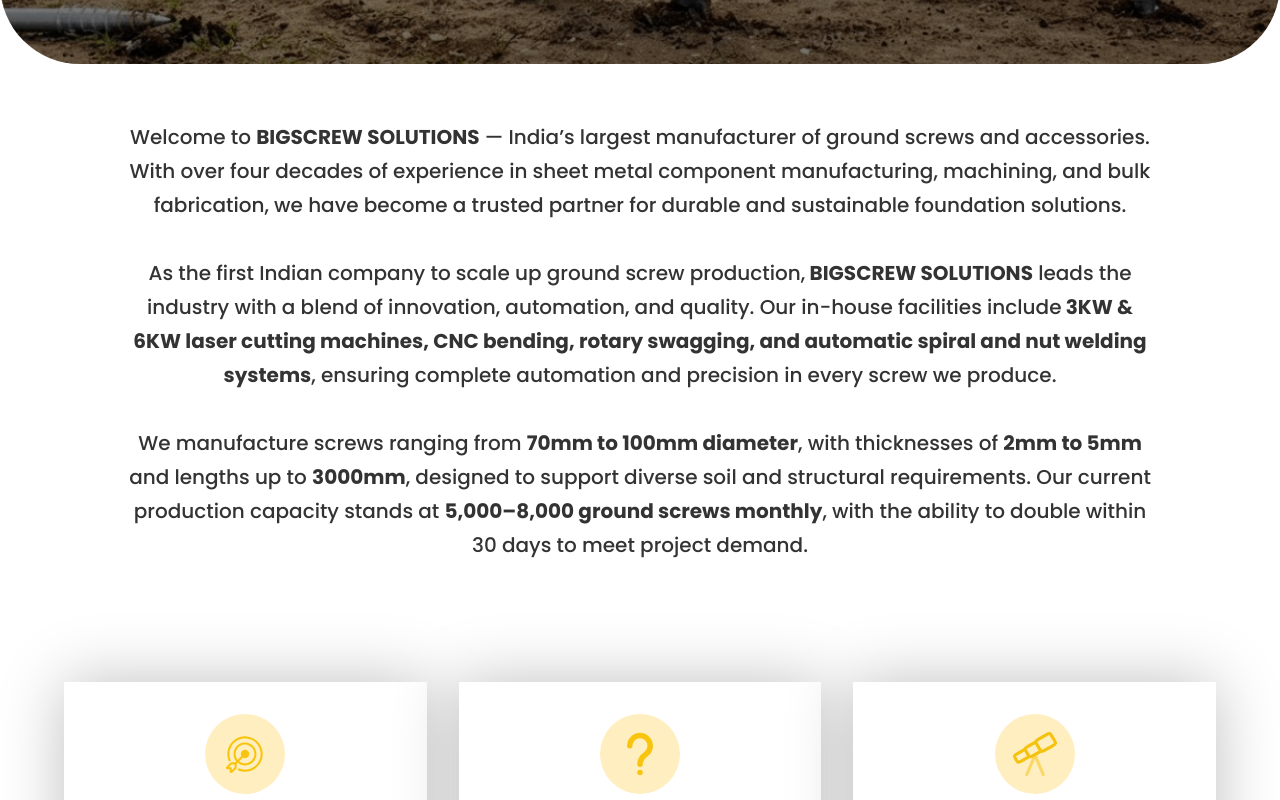
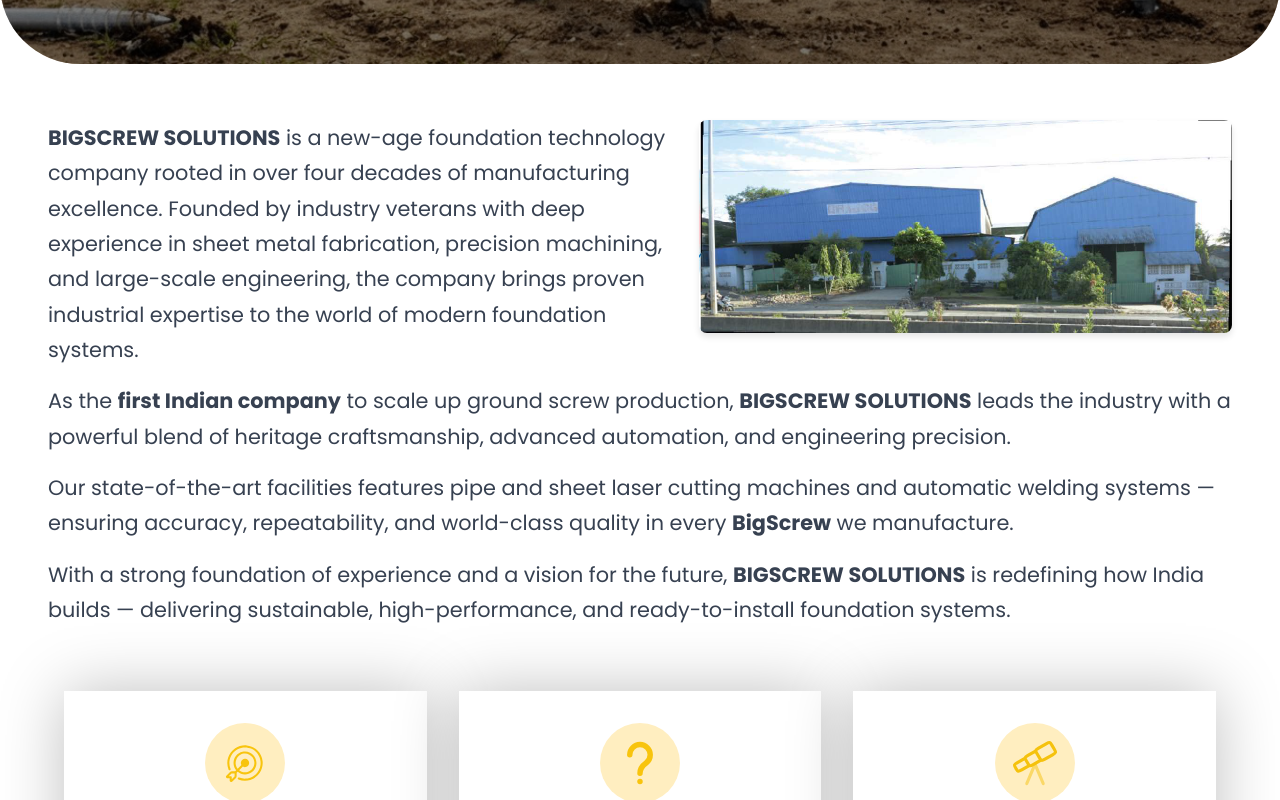
Before and after one commit to AyushMer44/screw-lp, a React (Vite) app: page /about in a window 1280 px wide. Shown: the part 560-1360 px from the top of the page. Built offline with nearby package versions, Linux system fonts and the light colour scheme; a web font is replaced by a local one.

Commit message:
New Change

```diff
--- a/src/pages/about/About.jsx
+++ b/src/pages/about/About.jsx
@@ -21,34 +21,35 @@
         </div>
       </div>
 
+      <NewSection/>
       <div className={styles.contentSection}>
-        <div className={styles.topText}>
-          Welcome to <strong> BIGSCREW SOLUTIONS</strong> — India’s largest manufacturer
-          of ground screws and accessories. With over four decades of experience
-          in sheet metal component manufacturing, machining, and bulk
-          fabrication, we have become a trusted partner for durable and
-          sustainable foundation solutions. <br />
-          <br />
-          As the first Indian company to scale up ground screw production,
-          <strong> BIGSCREW SOLUTIONS</strong> leads the industry with a blend of
-          innovation, automation, and quality. Our in-house facilities include
-          <strong>
-            {" "}
-            3KW & 6KW laser cutting machines, CNC bending, rotary swagging, and
-            automatic spiral and nut welding systems
-          </strong>
-          , ensuring complete automation and precision in every screw we
-          produce.
-          <br />
-          <br />
-          We manufacture screws ranging from{" "}
-          <strong>70mm to 100mm diameter</strong>, with thicknesses of{" "}
-          <strong>2mm to 5mm</strong> and lengths up to <strong>3000mm</strong>,
-          designed to support diverse soil and structural requirements. Our
-          current production capacity stands at{" "}
-          <strong>5,000–8,000 ground screws monthly</strong>, with the ability
-          to double within 30 days to meet project demand.
-        </div>
+        {/*<div className={styles.topText}>*/}
+        {/*  Welcome to <strong> BIGSCREW SOLUTIONS</strong> — India’s largest manufacturer*/}
+        {/*  of ground screws and accessories. With over four decades of experience*/}
+        {/*  in sheet metal component manufacturing, machining, and bulk*/}
+        {/*  fabrication, we have become a trusted partner for durable and*/}
+        {/*  sustainable foundation solutions. <br />*/}
+        {/*  <br />*/}
+        {/*  As the first Indian company to scale up ground screw production,*/}
+        {/*  <strong> BIGSCREW SOLUTIONS</strong> leads the industry with a blend of*/}
+        {/*  innovation, automation, and quality. Our in-house facilities include*/}
+        {/*  <strong>*/}
+        {/*    {" "}*/}
+        {/*    3KW & 6KW laser cutting machines, CNC bending, rotary swagging, and*/}
+        {/*    automatic spiral and nut welding systems*/}
+        {/*  </strong>*/}
+        {/*  , ensuring complete automation and precision in every screw we*/}
+        {/*  produce.*/}
+        {/*  <br />*/}
+        {/*  <br />*/}
+        {/*  We manufacture screws ranging from{" "}*/}
+        {/*  <strong>70mm to 100mm diameter</strong>, with thicknesses of{" "}*/}
+        {/*  <strong>2mm to 5mm</strong> and lengths up to <strong>3000mm</strong>,*/}
+        {/*  designed to support diverse soil and structural requirements. Our*/}
+        {/*  current production capacity stands at{" "}*/}
+        {/*  <strong>5,000–8,000 ground screws monthly</strong>, with the ability*/}
+        {/*  to double within 30 days to meet project demand.*/}
+        {/*</div>*/}
         <div className={styles.cardRow}>
           <div className={styles.card}>
             <div className={styles.iconCircle}>
@@ -83,8 +84,7 @@
         </div>
       </div>
       <OurTeam />
-      <NewSection/>
-      {/*<AboutSection />*/}
+      <AboutSection />
       <Footer />
     </>
   );
--- a/src/pages/about/aboutSection/AboutSection.jsx
+++ b/src/pages/about/aboutSection/AboutSection.jsx
@@ -6,9 +6,9 @@
   return (
     <section className={styles.groundScrewContainer}>
       {/* Left Image */}
-      <div className={styles.imageContainer}>
-        <img src="/assets/about/screw2.png" alt="Ground Screw" />
-      </div>
+      {/*<div className={styles.imageContainer}>*/}
+      {/*  <img src="/assets/about/screw2.png" alt="Ground Screw" />*/}
+      {/*</div>*/}
 
       {/* Right Content */}
       <div className={styles.content}>
--- a/src/pages/about/aboutSection/AboutSection.module.scss
+++ b/src/pages/about/aboutSection/AboutSection.module.scss
@@ -79,7 +79,6 @@
     font-size: 1.15rem;
     color: #555;
     line-height: 1.8;
-    max-width: 640px;
 
     @media (max-width: 768px) {
       text-align: center;
--- a/src/pages/about/newSection/NewSection.jsx
+++ b/src/pages/about/newSection/NewSection.jsx
@@ -17,16 +17,16 @@
                     {/* Text Content - Wraps around image */}
                     <div className={styles.text}>
                         <p>
-                            BigScrew Solutions is a new-age foundation technology company rooted in over four decades of manufacturing excellence. Founded by industry veterans with deep experience in sheet metal fabrication, precision machining, and large-scale engineering, the company brings proven industrial expertise to the world of modern foundation systems.
+                            <strong>BIGSCREW SOLUTIONS</strong> is a new-age foundation technology company rooted in over four decades of manufacturing excellence. Founded by industry veterans with deep experience in sheet metal fabrication, precision machining, and large-scale engineering, the company brings proven industrial expertise to the world of modern foundation systems.
                         </p>
                         <p>
-                            As the first Indian company to scale up ground screw production, BigScrew Solutions leads the industry with a powerful blend of heritage craftsmanship, advanced automation, and engineering precision.
+                            As the <strong>first Indian company</strong> to scale up ground screw production, <strong>BIGSCREW SOLUTIONS</strong> leads the industry with a powerful blend of heritage craftsmanship, advanced automation, and engineering precision.
                         </p>
                         <p>
-                            Our state-of-the-art facilities features pipe and sheet laser cutting machines and automatic welding systems — ensuring accuracy, repeatability, and world-class quality in every BigScrew we manufacture.
+                            Our state-of-the-art facilities features pipe and sheet laser cutting machines and automatic welding systems — ensuring accuracy, repeatability, and world-class quality in every <strong>BigScrew</strong> we manufacture.
                         </p>
                         <p>
-                            With a strong foundation of experience and a vision for the future, BigScrew Solutions is redefining how India builds — delivering sustainable, high-performance, and ready-to-install foundation systems.
+                            With a strong foundation of experience and a vision for the future, <strong>BIGSCREW SOLUTIONS</strong> is redefining how India builds — delivering sustainable, high-performance, and ready-to-install foundation systems.
                         </p>
                     </div>
                 </div>
--- a/src/pages/about/newSection/NewSection.module.scss
+++ b/src/pages/about/newSection/NewSection.module.scss
@@ -1,5 +1,5 @@
 .newSection {
-  padding: 4rem 1rem;
+  padding: 0 1rem 4rem 1rem;
   background-color: #ffffff;
 
   @media (max-width: 768px) {
--- a/src/pages/contact/Contact.jsx
+++ b/src/pages/contact/Contact.jsx
@@ -8,7 +8,7 @@
   const mapInstanceRef = useRef(null);
 
   // Head Office Location: Rabale, Navi Mumbai
-  const headOfficeCoords = [19.1528, 73.0096];
+  const headOfficeCoords = [19.142226, 73.003975];
 
   useEffect(() => {
     // Only initialize if map hasn't been created yet
@@ -195,7 +195,7 @@
           </svg>
           <div>
             <p className={styles.p1}>Call</p>
-            <p className={styles.p2}>+91 98200 16129</p>
+            <p className={styles.p2}>+91 99879 95568</p>
           </div>
         </div>
       </div>
--- a/src/pages/home/Home.jsx
+++ b/src/pages/home/Home.jsx
@@ -15,9 +15,9 @@
   return (
     <div className={styles.home}>
       <div className={styles.content}>
-        <div className={styles.heading}>
-          BIG <span> SCREW</span> SOLUTIONS
-        </div>
+        {/*<div className={styles.heading}>*/}
+        {/*  <span>BIGSCREW</span> SOLUTIONS*/}
+        {/*</div>*/}
         <div className={styles.subheading}>Foundation of the Future</div>
         <div className={styles.description}>
           Where decades of experience meet advanced automation — redefining how the world <br/>
--- a/src/pages/home/Home.module.scss
+++ b/src/pages/home/Home.module.scss
@@ -73,21 +73,26 @@
 
 .subheading{
   text-align: center;
-  font-size: 4vh;
-  font-weight: 400;
+  font-size: 7vh;
+  font-weight: 600;
   color: #f9c50d;
-  margin-bottom: 0.8rem;
+  margin-bottom: 0.2rem;
+
+  @media screen and (max-width: 1100px) {
+    font-size: 6.2vh;
+    margin-bottom: 0.4rem;
+  }
 
   @media screen and (max-width: 868px) {
-    font-size: 3vh;
+    font-size: 6vh;
     margin-bottom: 0.4rem;
   }
 
   @media screen and (max-width: 450px) {
-    font-size: 2.8vh;
+    font-size: 4vh;
   }
   @media screen and (max-width: 380px) {
-    font-size: 2.5vh;
+    font-size: 3.5vh;
   }
 }
 
@@ -98,6 +103,9 @@
   font-size: 2.75vh;
   word-spacing: 0.4vh;
   letter-spacing: 0;
+  @media screen and (max-width: 1100px) {
+    font-size: 2.5vh;
+  }
   @media screen and (max-width: 868px) {
     font-size: 2vh;
   }
```
Also changed, not shown: src/pages/product/Products.jsx (+12 -12 lines), public/assets/product/OurScrew1.png (added).
